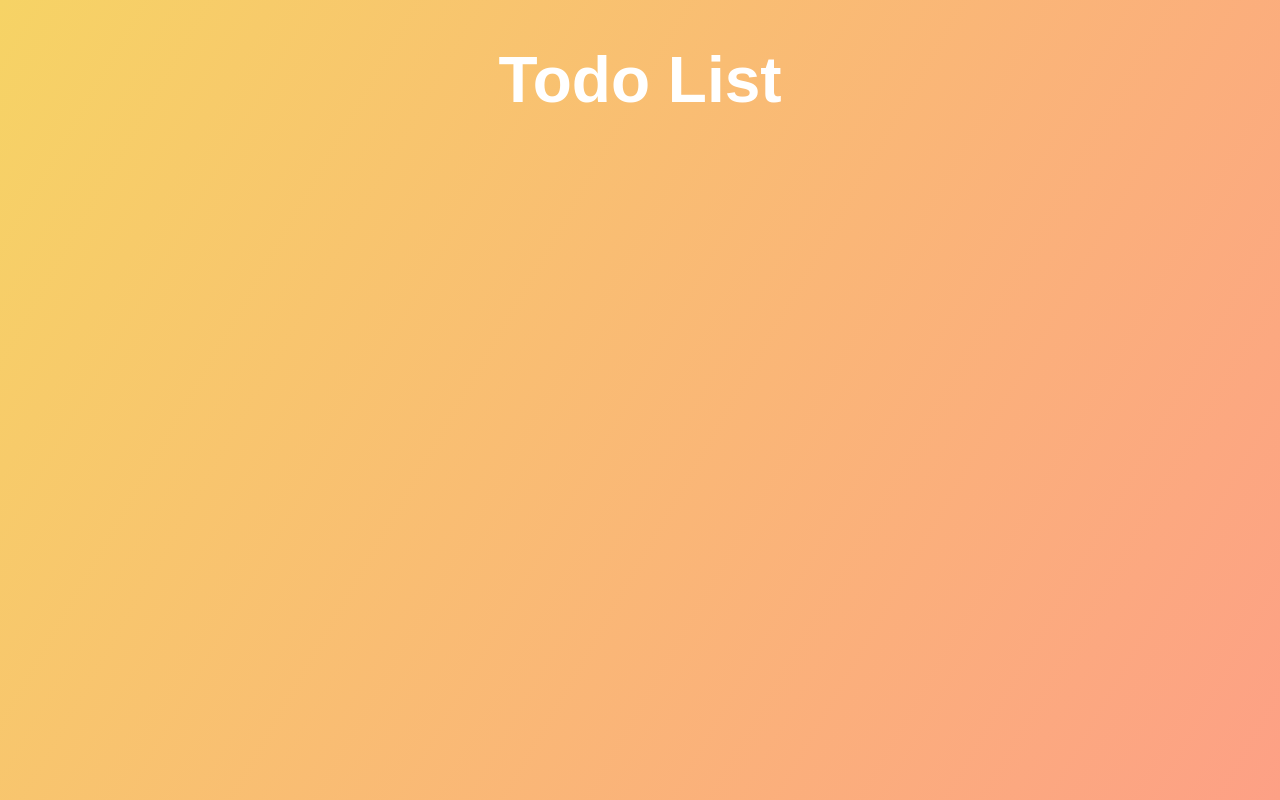
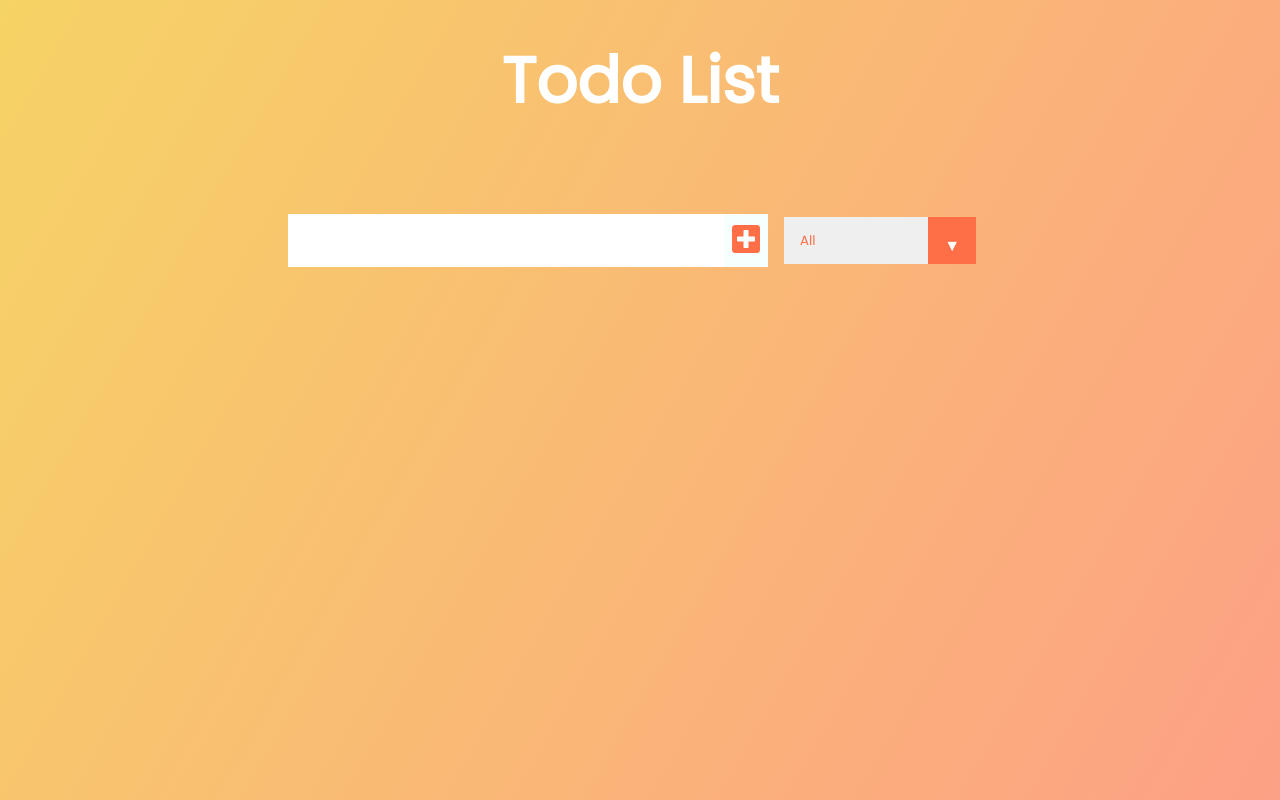
Before and after one commit to hemantwagh07/react-todo, a React (Create React App) app: page / in a window 1280 px wide. Built offline with nearby package versions, Linux system fonts and the light colour scheme.

Commit message:
Added form
Added form to add todo list

```diff
--- a/public/index.html
+++ b/public/index.html
@@ -1,14 +1,15 @@
 <!DOCTYPE html>
 <html lang="en">
+
 <head>
   <meta charset="utf-8" />
   <link rel="icon" href="%PUBLIC_URL%/favicon.ico" />
   <meta name="viewport" content="width=device-width, initial-scale=1" />
   <meta name="theme-color" content="#000000" />
-    <meta
-      name="description"
-      content="Web site created using create-react-app"
-    />
+  <meta name="description" content="The simple Todo app created using React" />
+  <link href="https://fonts.googleapis.com/css?family=Poppins&display=swap" rel="stylesheet" />
+  <link rel="stylesheet" href="https://cdnjs.cloudflare.com/ajax/libs/font-awesome/5.12.1/css/all.min.css"
+    integrity="sha256-mmgLkCYLUQbXn0B1SRqzHar6dCnv9oZFPEC1g1cwlkk=" crossorigin="anonymous" />
   <link rel="apple-touch-icon" href="%PUBLIC_URL%/logo192.png" />
   <!--
       manifest.json provides metadata used when your web app is installed on a
@@ -26,6 +27,7 @@
     -->
   <title>React App</title>
 </head>
+
 <body>
   <noscript>You need to enable JavaScript to run this app.</noscript>
   <div id="root"></div>
@@ -40,4 +42,5 @@
       To create a production bundle, use `npm run build` or `yarn build`.
     -->
 </body>
+
 </html>
--- a/src/App.js
+++ b/src/App.js
@@ -1,12 +1,17 @@
-import React from 'react';
+import React, { useState } from 'react';
 import './App.css';
+import Form from './components/Form';
+import TodoList from './components/TodoList';
 
 function App() {
+  const [inputText, setInputText] = useState("");
   return (
     <div className="App">
       <header>
         <h1>Todo List</h1>
       </header>
+      <Form setInputText={setInputText} />
+      <TodoList />
     </div>
   );
 }
--- /dev/null
+++ b/src/components/Form.js
@@ -0,0 +1,25 @@
+import React from 'react'
+
+export default function Form({ setInputText }) {
+
+    const inputTextHandler = (e) => {
+        console.log(e);
+        setInputText(e.target.value);
+    }
+
+    return (
+        <form>
+            <input onChange={inputTextHandler} type="text" className="todo-input" />
+            <button className="todo-button" type="submit">
+                <i className="fas fa-plus-square"></i>
+            </button>
+            <div className="select">
+                <select name="todos" className="filter-todo">
+                    <option value="all">All</option>
+                    <option value="completed">Completed</option>
+                    <option value="uncompleted">Uncompleted</option>
+                </select>
+            </div>
+        </form>
+    )
+}
--- /dev/null
+++ b/src/components/TodoList.js
@@ -0,0 +1,9 @@
+import React from 'react'
+
+export default function TodoList() {
+    return (
+        <div className="todo-container">
+            <ul className="todo-list"></ul>
+        </div>
+    )
+}
```
Lines whose indentation alone changed are shown as unchanged.
